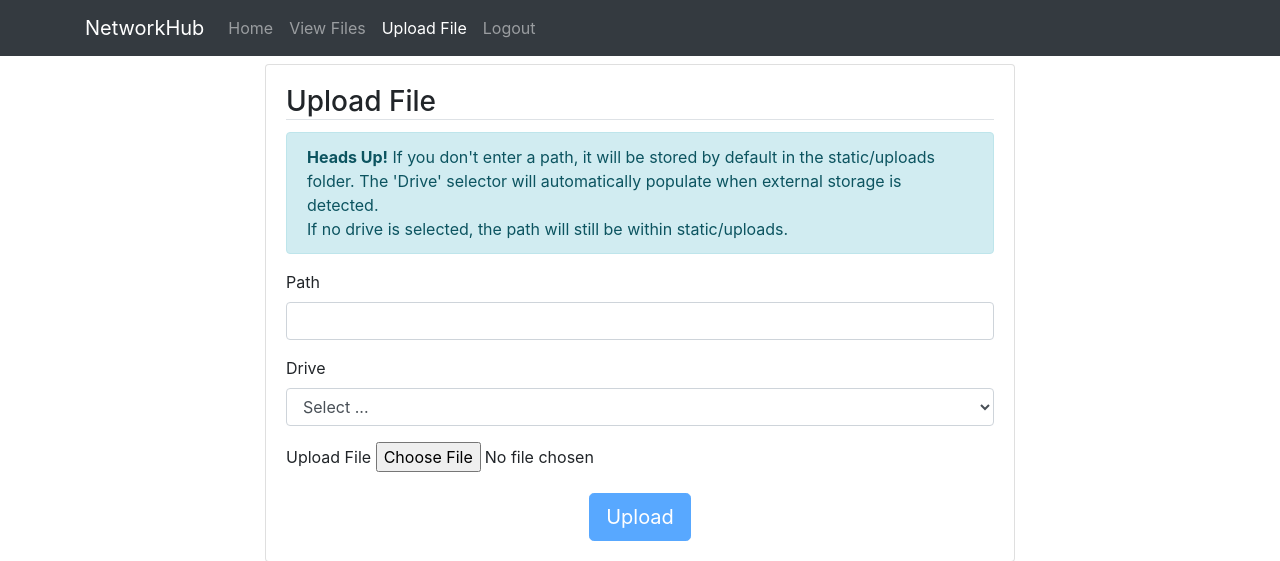
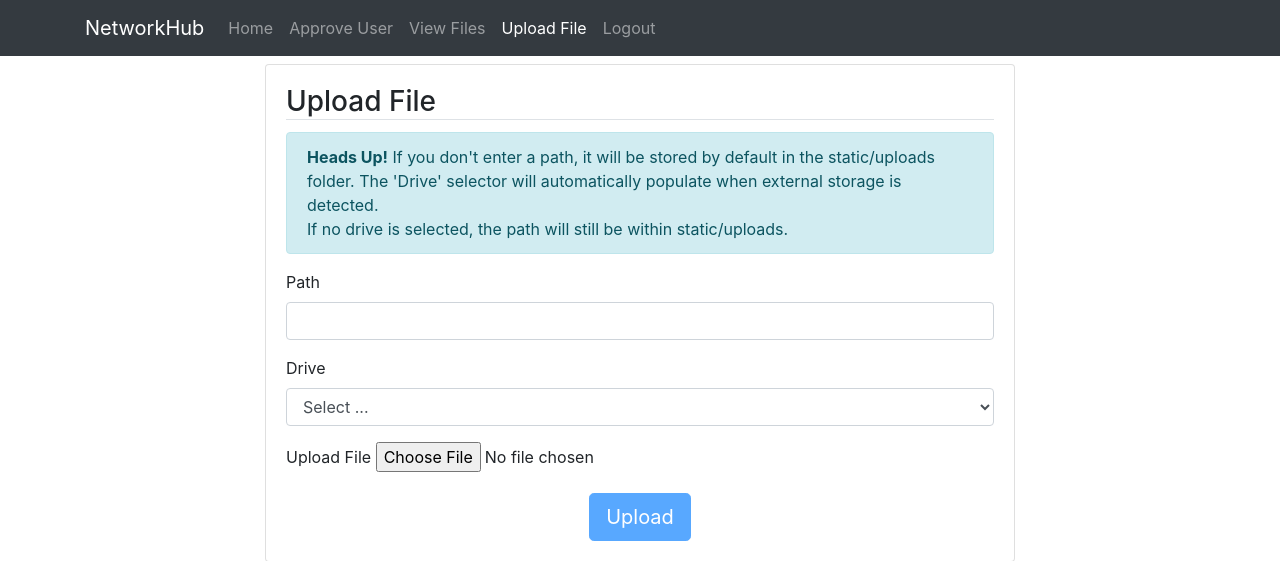
Before and after one commit to NecroticOoze/NetworkHub, a Flask app: page /upload-file in a window 1280 px wide. Shown: the top 561 px of the page. Run offline with Flask 2, Linux system fonts and the light colour scheme; a user stored in the database is signed in; some libraries are stand-ins or nearby versions.

Commit message:
Updated many items

```diff
--- a/app/forms.py
+++ b/app/forms.py
@@ -1,5 +1,6 @@
 from flask_wtf import FlaskForm
 from wtforms import StringField, PasswordField, SubmitField, BooleanField, FileField, SelectField
+from app.models import User
 
 class LoginForm(FlaskForm):
     username = StringField('Username',validators=[])
@@ -15,12 +16,6 @@ class RegisterForm(FlaskForm):
 
     submit = SubmitField('Submit')
 
-    def validate_username(self, username):
-        user = User.query.filter_by(username=username.data).first()
-        if user:
-            raise ValidationError('That username is taken. Please choose a \
-            different one.')
-
 class UploadFileForm(FlaskForm):
     path = StringField('Path', validators=[])
     drive = SelectField('Drive',choices=[('-1','Select ...')], validators=[])
--- a/app/routes.py
+++ b/app/routes.py
@@ -6,6 +6,12 @@ from app.forms import LoginForm, RegisterForm, UploadFileForm
 from uuid import uuid4
 import os
 
+@app.before_request
+def checkIfBruteForce():
+    # print("checking")
+    # print(request.full_path)
+    if 'static/uploads' in request.full_path and not current_user.is_authenticated:
+        return redirect(url_for('login', next=request.url))
 
 @app.route('/')
 def home():
@@ -16,8 +22,18 @@ def register():
     if current_user.is_authenticated:
         return redirect(url_for('home'))
     form = RegisterForm()
-    if form.validate_on_submit():
+    if form.is_submitted():
         print(form.data)
+        user = User.query.filter_by(username=form.username.data).first()
+        if user:
+            flash('That username is taken. Please choose a different one.','danger')
+        else:
+            hashed_password = bcrypt.generate_password_hash(form.password.data).decode('utf-8')
+            user = User(username=form.username.data,password=hashed_password,is_active=False)
+            db.session.add(user)
+            db.session.commit()
+            flash('Account information submitted. Please wait for an admin to approve your account.','info')
+            return redirect(url_for('login'))
     return render_template('register.html', form=form,active='register')
 
 @app.route('/login', methods=['GET','POST'])
@@ -49,9 +65,10 @@ def save_file(file):
     file.save(file_path)
     return (f"{filename}{f_ext}", f"{random_uuid}{f_ext}")
 
+@login_required
 @app.route('/upload-file', methods=['GET','POST'])
-@login_required
 def upload_file():
+    # os.listdir('/Volumes') lists drives on MacOS
     form = UploadFileForm()
     if form.is_submitted():
         # print(form.uploaded_file.data)
@@ -72,3 +89,37 @@ def upload_file():
 def view_files():
     files = UploadedFile.query.all()
     return render_template('view_files.html', files=files, active='view')
+
+@login_required
+@app.route('/approve_user')
+def approve_user():
+    if current_user.role != 'admin':
+        flash('You do not have rights to this section','danger')
+        return redirect(url_for('home'))
+    token = current_user.get_valid_token()
+    users = User.query.all()
+    return render_template('approve_user.html',active='approve_user',users=users,token=token)
+
+@login_required
+@app.route('/approve_user/edit_user',methods=['POST'])
+def edit_user():
+    if current_user.role != 'admin':
+        return "Denied."
+    else:
+        user = current_user.verify_valid_token(request.form["token"])
+        if user == None:
+            return "Invalid Token. Please refresh page."
+        elif len(User.query.filter_by(role='admin').all()) == 1 and request.form["role"] == "admin" and request.form["is_active"] == "false":
+            return "You cannot disable the only admin account."
+        try:
+            updatedUser = User.query.filter_by(username=request.form["username"]).first()
+            active = False if request.form["is_active"] == "false" else True
+            updatedUser.is_active = active
+            db.session.commit()
+            if active:
+                return f"User '{request.form['username']}' is active."
+            else:
+                return f"User '{request.form['username']}' is not active."
+        except(err):
+            print(err)
+            return "error"
--- a/app/templates/main_layout.html
+++ b/app/templates/main_layout.html
@@ -27,9 +27,9 @@
                         <a class="nav-link" href="{{ url_for('home') }}">Home <span class="sr-only">(current)</span></a>
                     </li>
                     {% if current_user.is_authenticated %}
-                        {% if current_user.role == 'Admin' %}
-                        <li class="nav-item">
-                            <a class="nav-link" href="#">
+                        {% if current_user.role == 'admin' %}
+                        <li class="nav-item {% if 'approve_user' in active %} active {% endif %}">
+                            <a class="nav-link" href="{{ url_for('approve_user') }}">
                                 Approve User
                             </a>
                         </li>
--- a/application.py
+++ b/application.py
@@ -1,4 +1,7 @@
 from app import application
+
+# if __name__ == "__main__":
+#     application.run(debug=True,host="0.0.0.0")
 
 if __name__ == "__main__":
     application.run(debug=True)
```
Also changed, not shown: app/models.py (+15 -3 lines), app/templates/approve_user.html (added, +77 -0 lines), app/database.db, 1 other file.
